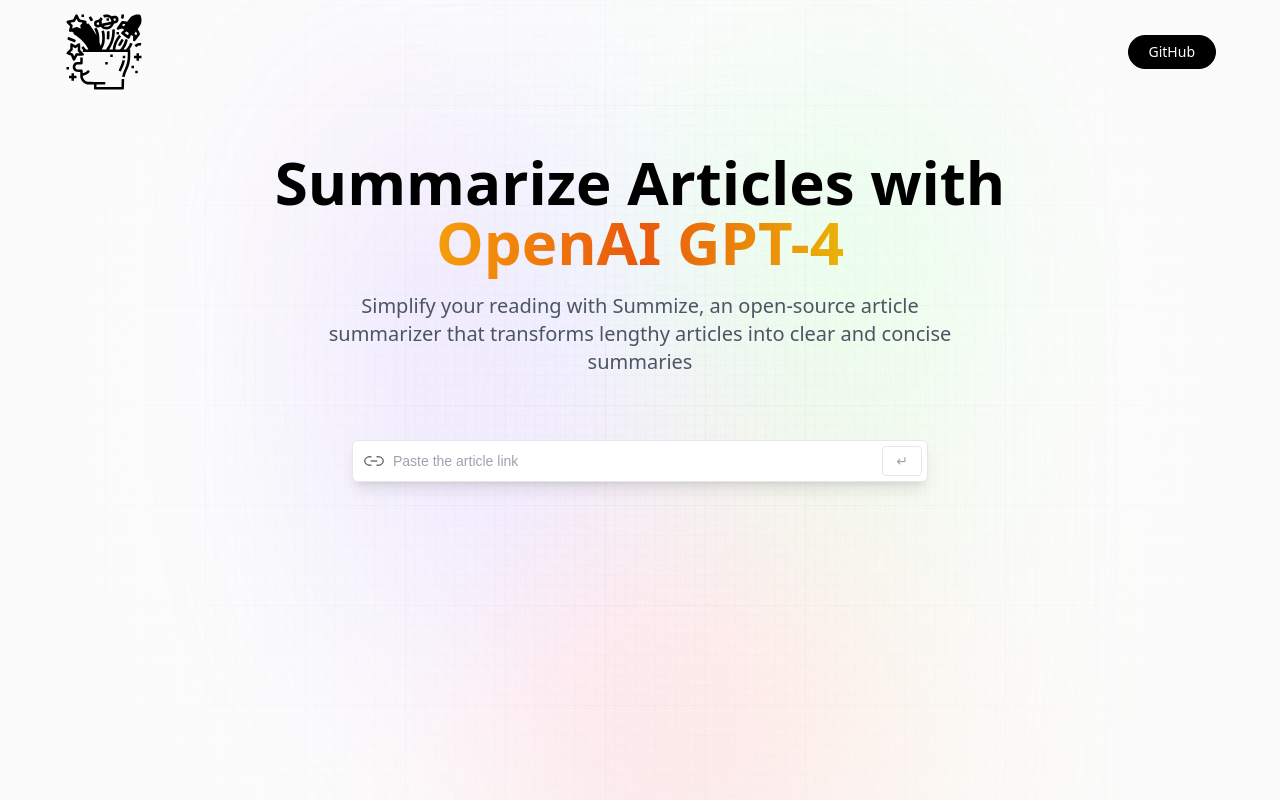
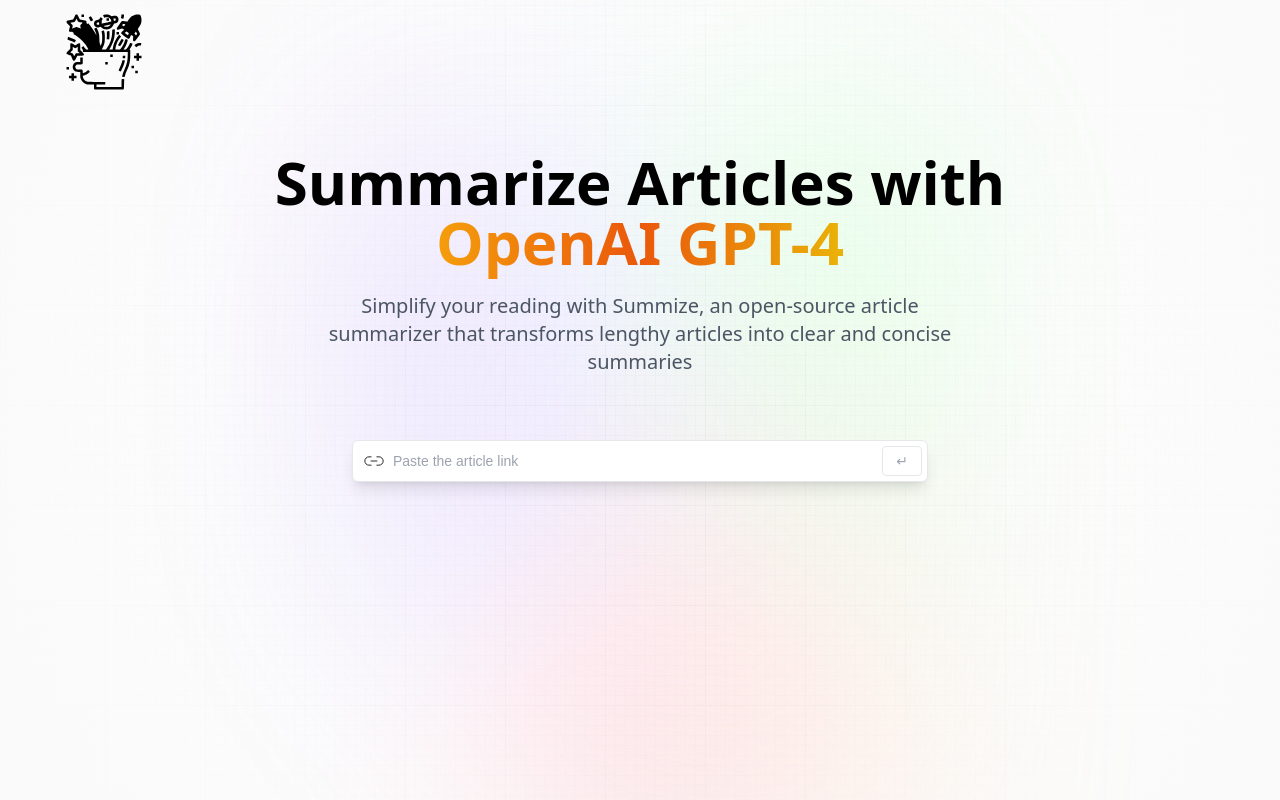
Before and after one commit to AndresBriend98/PageSummarizerIA, a React (Vite) app: page / in a window 1280 px wide. Built offline with nearby package versions, Linux system fonts and the light colour scheme; a web font is replaced by a local one.

Commit message:
finish finish

```diff
--- a/src/components/Hero.jsx
+++ b/src/components/Hero.jsx
@@ -7,16 +7,6 @@
     <header className='w-full flex justify-center items-center flex-col'>
       <nav className='flex justify-between items-center w-full mb-10 pt-3'>
         <img src={logo} alt='sumz_logo' className='w-20 object-contain' />
-
-        <button
-          type='button'
-          onClick={() =>
-            window.open("https://github.com/TidbitsJS/Summize", "_blank")
-          }
-          className='black_btn'
-        >
-          GitHub
-        </button>
       </nav>
 
       <h1 className='head_text'>
```
